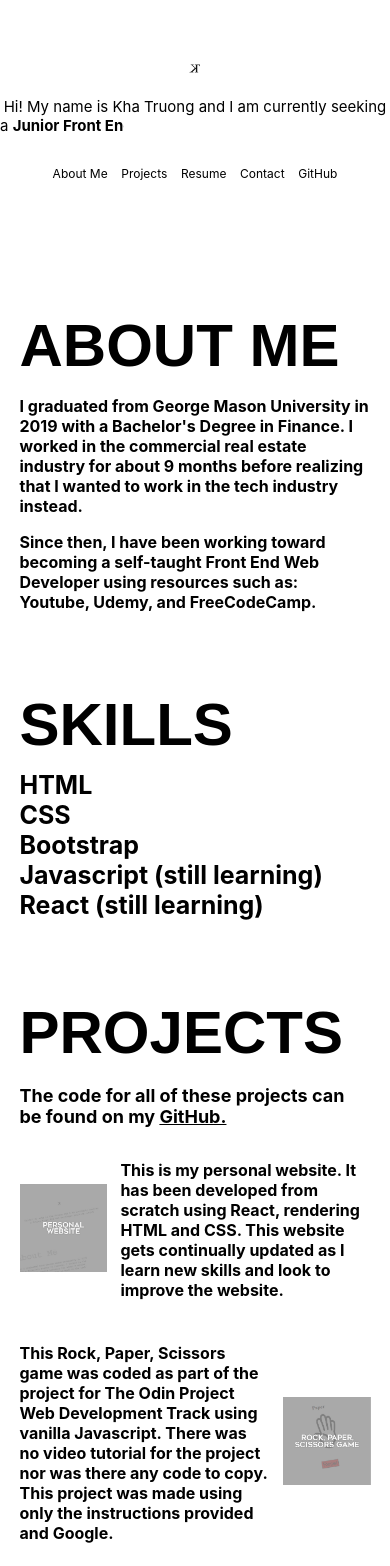
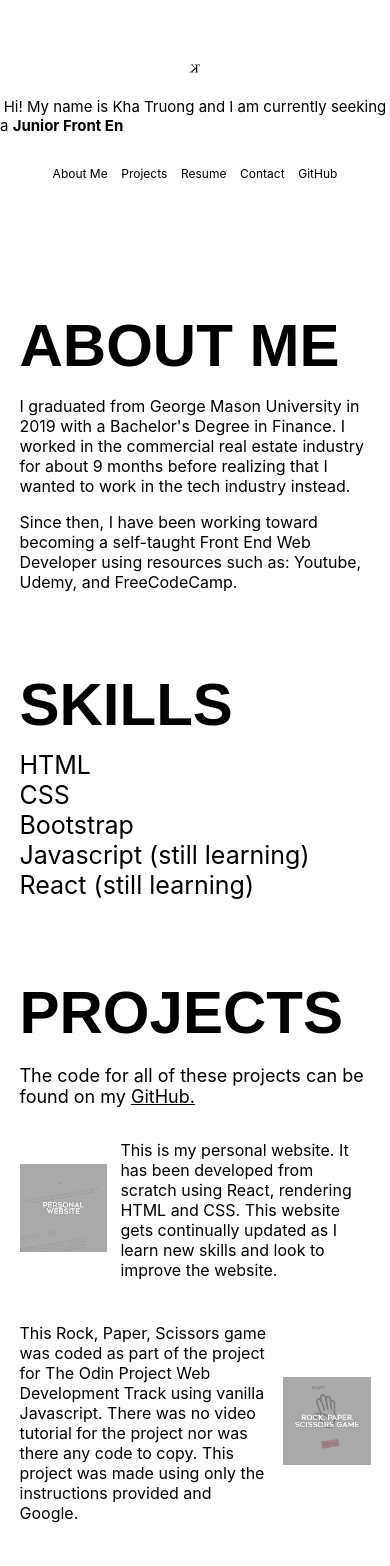
Before and after one commit to khatruong2009/ReactKhaTruong, a React (Create React App) app in the folder khatruong/: page / in a window 390 px wide. Shown: the top 1566 px of the page. Built offline with nearby package versions, Linux system fonts and the light colour scheme; the HTML template or start-up script is replaced by a standard one.

Commit message:
small edits

```diff
--- a/khatruong/package.json
+++ b/khatruong/package.json
@@ -1,6 +1,6 @@
 {
   "name": "khatruong",
-  "homepage": "https://khatruong.com",
+  "homepage": "http://khatruong.com",
   "version": "0.1.0",
   "private": true,
   "dependencies": {
--- a/khatruong/public/style.css
+++ b/khatruong/public/style.css
@@ -344,6 +344,18 @@ transition: ease .5s;
 }
 
 @media screen and (max-width: 480px) {
+  #aboutMe p {
+    font-weight: normal;
+  }
+
+  #skills ul li {
+    font-weight: normal;
+  }
+
+  #projects p {
+    font-weight: normal;
+  }
+
  .first-text {
   width: 100%;
  }
```
